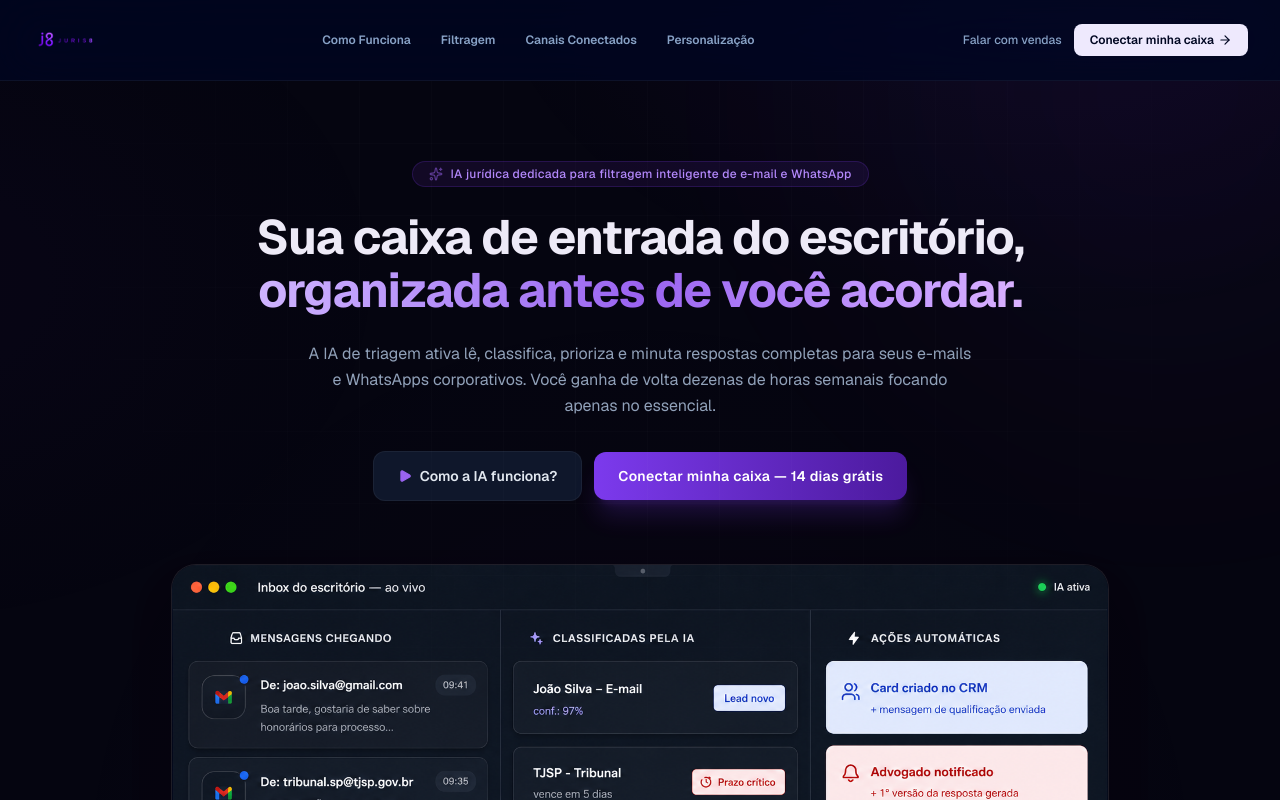
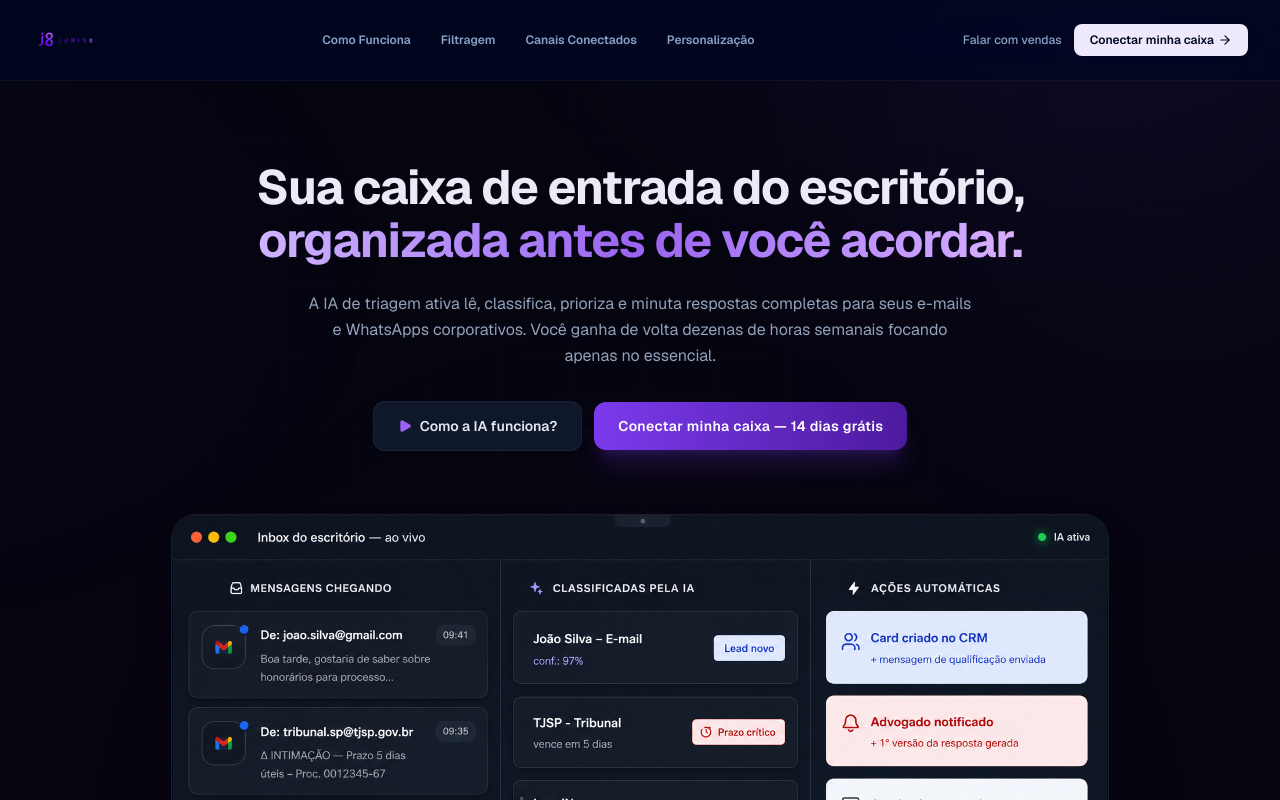
Before and after one commit to eucaiogomes/Landpage3, a React (Vite) app: page / in a window 1280 px wide. Shown: the top 800 px of the page. Built offline with nearby package versions, Linux system fonts and the light colour scheme.

Commit message:
style: remove redundant header label
Remove the unnecessary feature highlight tag from the hero section to improve layout cleanliness.

```diff
--- a/src/App.tsx
+++ b/src/App.tsx
@@ -144,10 +144,6 @@ export default function App() {
         <div className="max-w-7xl mx-auto px-4 sm:px-6 lg:px-8">
 
           <div className="text-center max-w-4xl mx-auto mb-12">
-            <div className="inline-flex items-center gap-2 bg-juris-500/10 text-juris-300 border border-juris-500/20 rounded-full px-4 py-1 text-xs font-medium tracking-wide mb-6">
-              <Sparkles className="w-3.5 h-3.5 text-juris-400 animate-pulse" />
-              <span>IA jurídica dedicada para filtragem inteligente de e-mail e WhatsApp</span>
-            </div>
 
             <h1 className="text-3xl sm:text-5xl font-extrabold text-[#EDEAF7] leading-[1.1] tracking-tight mb-6">
               Sua caixa de entrada do escritório,<br />
```
Also changed, not shown: public/logo.png (renamed from logo.png).
